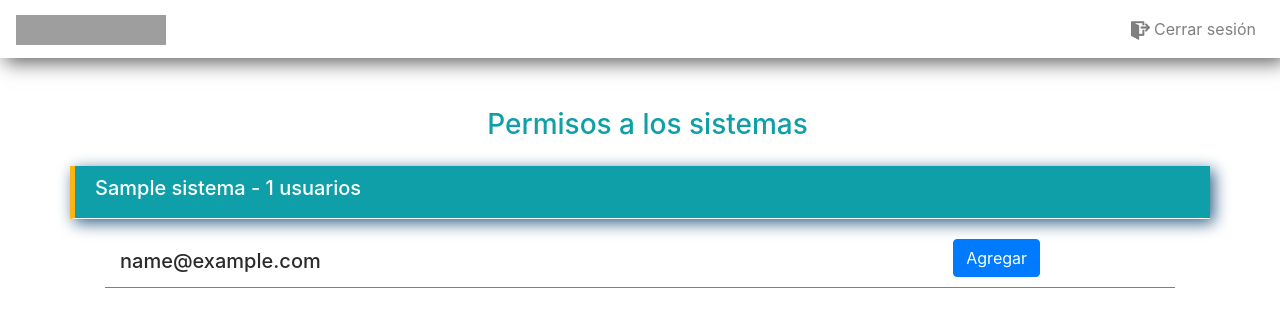
After one commit to LucasJotaEme/Intranet, a Symfony app: template templates/sistema/permisos.html.twig in a window 1280 px wide. The commit adds this page. Shown: the top 327 px of the page. Run offline with Twig, Linux system fonts and the light colour scheme; the template is opened without the code that fills it: most values are stand-ins (such as "Sample title", 1, 10 or a date in 2020); some libraries are stand-ins or nearby versions; grey boxes are pictures that could not be loaded.

Commit message:
Funciones de permisos, mas interfaz

```diff
--- a/Control/Tareas semanales.txt
+++ b/Control/Tareas semanales.txt
@@ -1,3 +1,5 @@
+Hacer en la tabla docentes el cambio de legajo
+
 Prueba de personalizaciones.
 
 Poner soportes:
--- a/public/css/estilo.css
+++ b/public/css/estilo.css
@@ -16,6 +16,8 @@ h3{
     margin-left: 15px;
 }
 
+
+
 h4{
     color: white;
 
@@ -23,12 +25,19 @@ h4{
 
 h6{
     color: white;
-
 }
 
 
+/* SISTEMAS */
 
-/* SISTEMAS */
+.permisoSistemas{
+    filter: drop-shadow(4px 4px 8px #306086);
+    border-bottom: solid 0.5px white;
+    border-left: solid 5px #FEB413;
+    background-color: #0F9FA8;
+    padding:10px;
+
+}
 
 .cuadroSistema{
     background-image: linear-gradient(to right, #0B6A6F, #11ABB4 );
@@ -38,12 +47,9 @@ h6{
 }
 
 .cuadroSistema:hover{
-    opacity: 0.8
+    opacity: 0.8;
 }
 
-.cuadroSistema:hover{
-    opacity: 0.8
-}
 
 .cuadroSistemaGris{
     background-image: linear-gradient(to right, #959595, #959595);
@@ -54,7 +60,7 @@ h6{
 }
 
 .cuadroSistemaGris:hover{
-    opacity: 0.8
+    opacity: 0.8;
 }
 
 
@@ -67,14 +73,14 @@ h6{
 }
 
 .imagenSistema{
-    width:420px;
-    height:200px;
+    /*width:420px;
+    height:200px;*/
 
 }
 
 .imagenGris{
-    width:420px;
-    height:200px;
+    /*width:420px;
+    height:200px;*/
     -webkit-filter: grayscale(100%);
     filter: grayscale(100%);
 }
--- a/templates/base.html.twig
+++ b/templates/base.html.twig
@@ -13,7 +13,7 @@
     </head>
     <body>
     {% block body %}
-    {% if is_granted('ROLE_ADMIN') %}
+
     <nav class="navbar navbar-expand-md navbar-light">
         <div class="navbar-collapse collapse w-100 order-1 order-md-0 dual-collapse2">
             <a class="navbar-brand" href="{{path('sistemas')}}"><img src="{{asset("img/logo-transparente.png")}}" width="150" height="30" alt="Logo"></a>
@@ -21,6 +21,7 @@
         </div>
         <div class="mx-auto order-0 ">
             <ul class="navbar-nav ml-auto">
+                {% if is_granted('ROLE_ADMIN') %}
                 <li class="nav-item dropdown">
                     <a class="nav-link dropdown-toggle fuenteMenu" href="#" data-toggle="dropdown" aria-haspopup="true" aria-expanded="false">
                         Sistemas
@@ -30,8 +31,9 @@
                     </div>
                 </li>
                 <li class="nav-item">
-                    <a class="nav-link" href="#">Permisos</a>
+                    <a class="nav-link" href="{{ path('permisos') }}">Permisos</a>
                 </li>
+                {% endif %}
             </ul>
             <button class="navbar-toggler" type="button" data-toggle="collapse" data-target=".dual-collapse2">
                 <span class="navbar-toggler-icon"></span>
@@ -46,7 +48,6 @@
             </ul>
         </div>
     </nav>
-        {% endif %}
         {% endblock %}
 
         {% block notificaciones %}
@@ -72,7 +73,6 @@
             <script type="text/javascript" src="https://cdnjs.cloudflare.com/ajax/libs/popper.js/1.14.7/umd/popper.min.js" integrity="sha384-UO2eT0CpHqdSJQ6hJty5KVphtPhzWj9WO1clHTMGa3JDZwrnQq4sF86dIHNDz0W1" crossorigin="anonymous"></script>
             <script type="text/javascript" src="https://stackpath.bootstrapcdn.com/bootstrap/4.3.1/js/bootstrap.min.js" integrity="sha384-JjSmVgyd0p3pXB1rRibZUAYoIIy6OrQ6VrjIEaFf/nJGzIxFDsf4x0xIM+B07jRM" crossorigin="anonymous"></script>
             <script src="{{ asset("js/app.js") }}"></script>
-
             <script type="text/javascript" src="//cdnjs.cloudflare.com/ajax/libs/moment.js/2.15.2/moment.min.js"></script>
             <script type="text/javascript" src="//cdnjs.cloudflare.com/ajax/libs/bootstrap-datetimepicker/4.17.37/js/bootstrap-datetimepicker.min.js"></script>
             <script type="text/javascript" src="https://cdn.jsdelivr.net/npm/daterangepicker/daterangepicker.min.js"></script>
--- a/templates/sistema/acceso.html.twig
+++ b/templates/sistema/acceso.html.twig
@@ -80,10 +80,10 @@
                                 {% else %}
                                     <h5 style="color:#A41616;">No tiene permisos</h5>
                                 {% endif %}
+                                {% if is_granted('ROLE_ADMIN') %}
                                     <a class="btn btn-dark" href="{{path('modificarSistema', {'id': sistema.id})}}"><img class="card-img-top" style="width:25px;" src="{{ asset("img/editar.png") }}" alt="Card image cap"></a>
                                     <a class="btn btn-danger" data-toggle="modal" href="#modal"><img class="card-img-top" style="width:25px;" src="{{ asset("img/eliminar.png") }}" width="10"alt="Card image cap"></a>
-
-
+                                {% endif %}
                             </div>
                         </div>
 
--- /dev/null
+++ b/templates/sistema/permisos.html.twig
@@ -0,0 +1,54 @@
+{% extends 'base.html.twig' %}
+
+{% block title %}Intranet - Editar sistema{% endblock %}
+{% block stylesheets %}
+    {{ parent() }}
+{% endblock %}
+
+{% block javascripts %}
+    {{ parent() }}
+{% endblock %}
+{% block icon %}
+    {{ parent() }}
+{% endblock %}
+{% block body %}
+    {{ parent() }}
+<style>
+    .example-wrapper { margin: 1em auto; max-width: 800px; width: 95%; font: 18px/1.5 sans-serif; }
+    .example-wrapper code { background: #F5F5F5; padding: 2px 6px; }
+</style>
+
+    <div>
+        <h3 style="text-align:center;margin-bottom: 25px;">Permisos a los sistemas</h3>
+    </div>
+    {% for sistema in sistemas %}
+        <div class="container permisoSistemas">
+            <h5 style="color:white;margin-left: 10px;">{{ sistema.nombre }} - {{sistema.usuarios|length}} usuarios</h5>
+        </div>
+        <div  id="idSistema" class="container">
+            {% for usuario in usuarios %}
+                {# {% if usuario in sistema.usuarios %}   #}
+                    <div class="row" style="margin:20px;border-bottom: solid 1.5px grey;">
+                        <div class="col-8">
+                            <h5 style="color:#2B2B2B;margin-top:10px;">{{ usuario.email }}</h5>
+                        </div>
+                        {% if usuario in sistema.usuarios %}
+                            <div class="col-4" style="text-align:center;margin-bottom: 10px;">
+                                <a class="btn btn-danger" href="#">Quitar</a>
+                            </div>
+                        {% else %}
+                            <div class="col-4" style="text-align:center;margin-bottom: 10px;">
+                                <a class="btn btn-primary" href="#">Agregar</a>
+                            </div>
+                        {% endif %}
+                    </div>
+                {# {% endif %}   #}
+            {% endfor %}
+        </div>
+    {% endfor %}
+
+    {% block notificaciones %}
+        {{ parent() }}
+    {% endblock notificaciones %}
+
+{% endblock %}
```
Also changed, not shown: src/Controller/SistemaController.php (+15 -0 lines), package-lock.json (added), public/js/app.js (added), public/uploads/1584012485.jpeg (added). Lines whose indentation alone changed are shown as unchanged.
